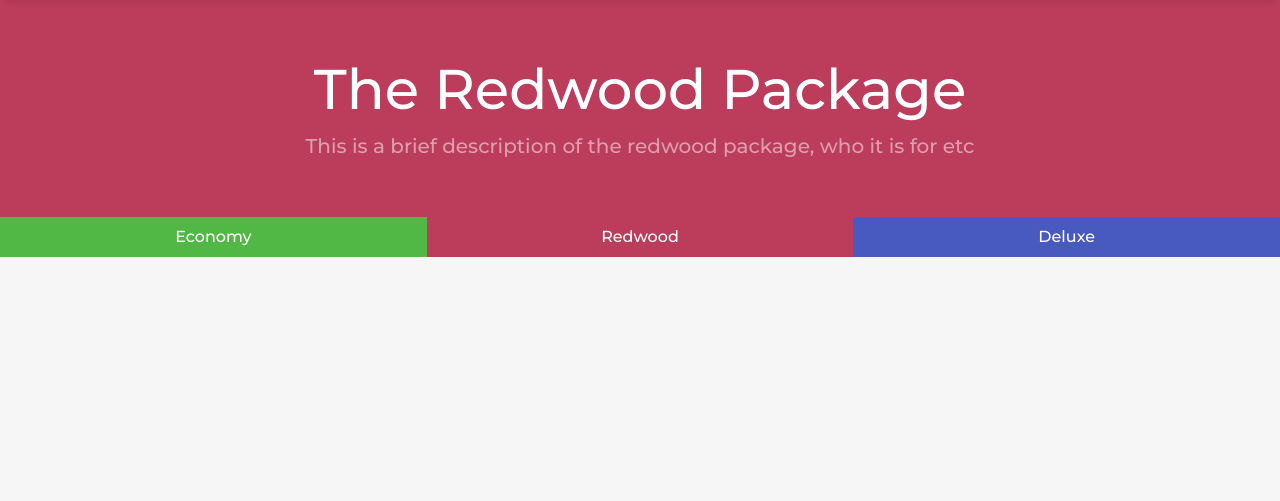
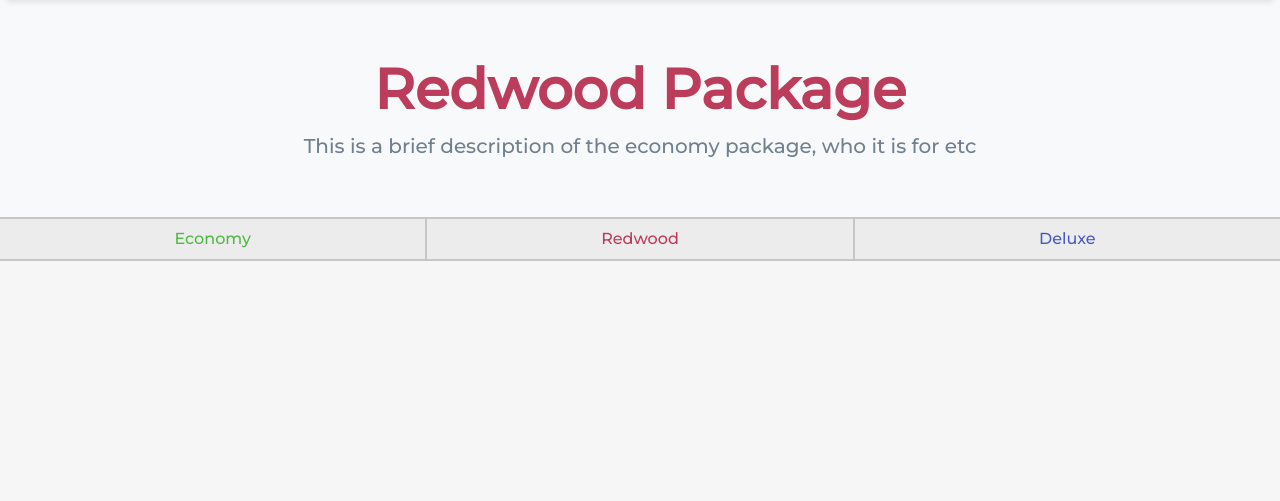
Before and after one commit to angus-archive/redwood, a PHP site: page /packages/redwood.php in a window 1280 px wide. Shown: the part 189-690 px from the top of the page. Run offline with PHP 8.4, Linux system fonts and the light colour scheme.

Commit message:
Changed packageBar to a cleaner look

```diff
--- a/includes/packageBar.php
+++ b/includes/packageBar.php
@@ -1,12 +1,12 @@
 <div class="container-fluid mb-4">
     <div class="row">
-        <a href="/packages/economy.php" class="col-sm econBackground py-2 packageLink text-center">
+        <a href="/packages/economy.php" class="packageLinkSelected col-sm econCol py-2 packageLink text-center">
             Economy
         </a>
-        <a href="/packages/redwood.php" class="col-sm redwoodBackground py-2 packageLink text-center">
+        <a href="/packages/redwood.php" class="col-sm redwoodCol py-2 packageLink text-center packageLinkSides">
             Redwood
         </a>
-        <a href="/packages/deluxe.php" class="col-sm deluxeBackground py-2 packageLink text-center">
+        <a href="/packages/deluxe.php" class="col-sm deluxeCol py-2 packageLink text-center">
             Deluxe
         </a>
     </div>
--- a/packages/deluxe.php
+++ b/packages/deluxe.php
@@ -12,12 +12,12 @@
         <!-- Header-->
         <?php $path = $_SERVER['DOCUMENT_ROOT'];$path .= "/includes/header-content.php";include_once($path); ?>
 		<!-- Page Banner-->
-        <div class="py-2 text-center deluxeBackground">
+		<div class="py-2 text-center bg-light">
 			<div class="container h-100">
 				<div class="row h-100 align-items-center">
 					<div class="col-lg-12">
-                        <h1 class="display-4 text-white mt-5 mb-2">The Deluxe Package</h1>
-                        <p class="lead mb-5 text-white-50">This is a brief description of the deluxe package, who it is for etc</p>
+						<h1 class="display-4 mt-5 mb-2 deluxeCol font-weight-bold">Deluxe Package</h1>
+						<p class="lead mb-5">This is a brief description of the deluxe package, who it is for etc</p>
 					</div>
 				</div>
 			</div>
--- a/packages/economy.php
+++ b/packages/economy.php
@@ -13,12 +13,12 @@
         <?php $path = $_SERVER['DOCUMENT_ROOT'];$path .= "/includes/header-content.php";include_once($path); ?>
 
 		<!-- Page Banner-->
-        <div class="py-2 text-center econBackground">
+        <div class="py-2 text-center bg-light">
             <div class="container h-100">
                 <div class="row h-100 align-items-center">
                     <div class="col-lg-12">
-                        <h1 class="display-4 text-white mt-5 mb-2">The Economy Package</h1>
-                        <p class="lead mb-5 text-white-50">This is a brief description of the economy package, who it is for etc</p>
+                        <h1 class="display-4 mt-5 mb-2 econCol font-weight-bold">Economy Package</h1>
+                        <p class="lead mb-5">This is a brief description of the economy package, who it is for etc</p>
                     </div>
                 </div>
             </div>
--- a/packages/redwood.php
+++ b/packages/redwood.php
@@ -12,12 +12,12 @@
         <!-- Header-->
         <?php $path = $_SERVER['DOCUMENT_ROOT'];$path .= "/includes/header-content.php";include_once($path); ?>
 		<!-- Page Banner-->
-        <div class="py-2 text-center redwoodBackground">
+		<div class="py-2 text-center bg-light">
 			<div class="container h-100">
 				<div class="row h-100 align-items-center">
 					<div class="col-lg-12">
-                        <h1 class="display-4 text-white mt-5 mb-2">The Redwood Package</h1>
-                        <p class="lead mb-5 text-white-50">This is a brief description of the redwood package, who it is for etc</p>
+						<h1 class="display-4 mt-5 mb-2 redwoodCol font-weight-bold">Redwood Package</h1>
+						<p class="lead mb-5">This is a brief description of the economy package, who it is for etc</p>
 					</div>
 				</div>
 			</div>
--- a/resources/styles/stylesheet.css
+++ b/resources/styles/stylesheet.css
@@ -221,17 +221,23 @@ Logo at top of page
 	box-shadow: 0px 0px 16px 0px rgba(0, 0, 0, 0.23);
 }
 
-.package-top-link{
-	color: white;
-	width: 100%;
+
+.packageLink{
+	background-color: #ececec;
 	padding: 5px;
+	border-top: 2px solid #c6c6c6;
+	border-bottom: 2px solid #c6c6c6;
+}
+
+.packageLinkSides{
+	border-left: 2px solid #c6c6c6;
+	border-right: 2px solid #c6c6c6;
+	border-top: 0;
+	border-bottom: 0;
 
 }
 
-.packageLink{
-	color: white;
-	padding: 5px;
-}
+
 
 .packageLink:hover{
 	text-decoration: none !important;
@@ -267,9 +273,11 @@ Logo at top of page
 
 
 /* Wide phone */
-@media screen and (min-width: 450px) {
-
-
+@media screen and (min-width: 550px) {
+	.packageLinkSides{
+		border-top: 2px solid #c6c6c6;
+		border-bottom: 2px solid #c6c6c6;
+	}
 }
 
 /*
```
Lines whose indentation alone changed are shown as unchanged.
